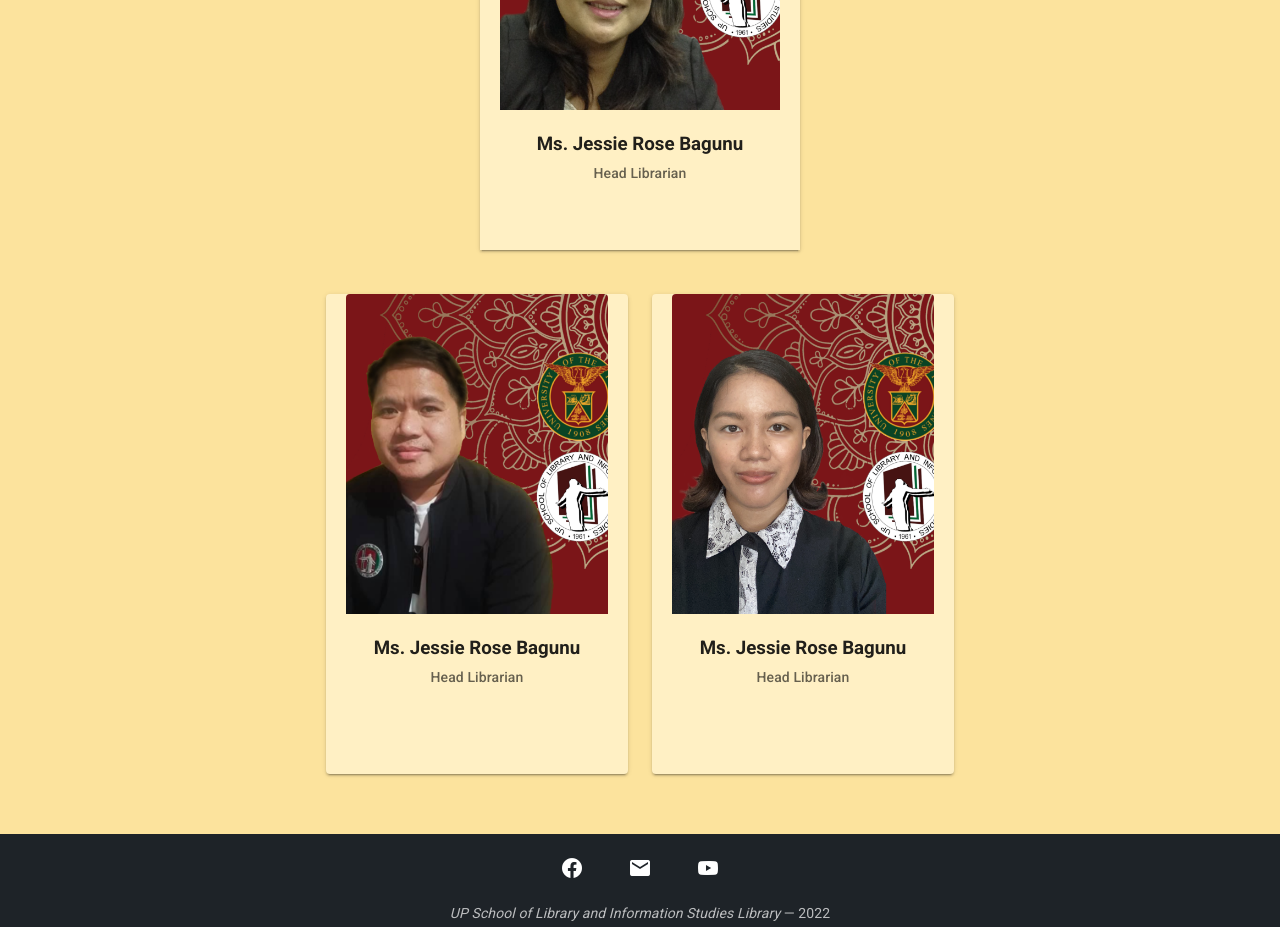
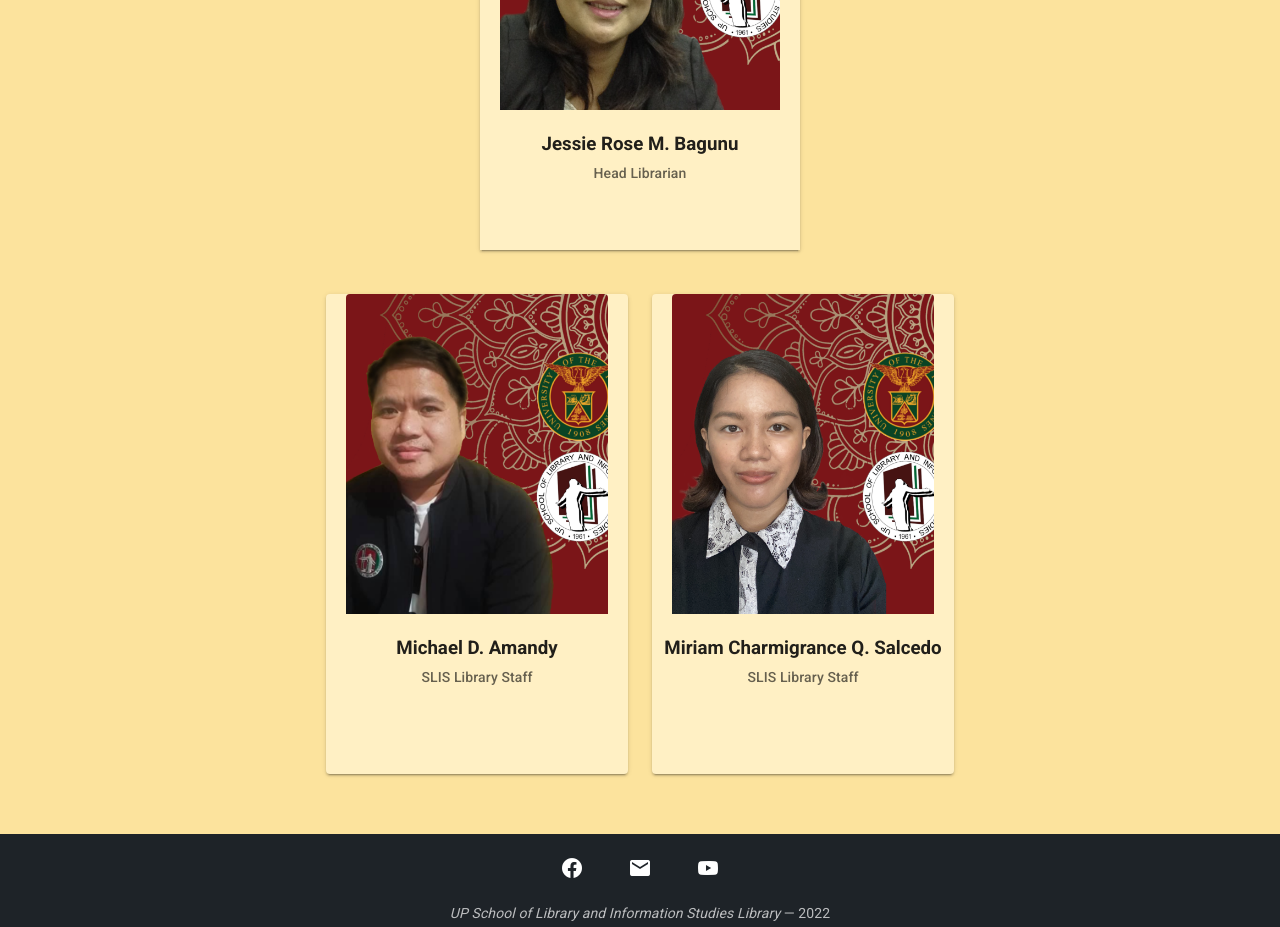
Before and after one commit to ajvtuliao/slis-digihub, a Vue app in the folder frontend/: page /about in a window 1280 px wide. Shown: the part 2180-3107 px from the top of the page. Built offline with nearby package versions, Linux system fonts and the light colour scheme.

Commit message:
edited info on about page and added new details on collections

```diff
--- a/frontend/src/views/AboutView.vue
+++ b/frontend/src/views/AboutView.vue
@@ -118,7 +118,7 @@
         <v-row align="center" justify="center" class="pt-9">
           <v-card color="#fff0c4" max-width="20em" height="30em" tile>
             <v-img height="20em" class="ma-5" src="../assets/New Project (17).png"></v-img>
-            <h3 class="text-center"> Ms. Jessie Rose Bagunu</h3>
+            <h3 class="text-center"> Jessie Rose M. Bagunu</h3>
             <v-card-text align="center" justify="center" class="font-weight-medium mt-n3">Head Librarian</v-card-text>
           </v-card>
         </v-row>
@@ -127,15 +127,15 @@
           <v-col cols="3">
             <v-card color="#fff0c4" max-width="20em" height="30em">
               <v-img height="20em" class="ma-5 pt-16" src="../assets/New Project (18).png"></v-img>
-              <h3 class="text-center"> Ms. Jessie Rose Bagunu</h3>
-              <v-card-text align="center" justify="center" class="font-weight-medium mt-n3">Head Librarian</v-card-text>
+              <h3 class="text-center"> Michael D. Amandy</h3>
+              <v-card-text align="center" justify="center" class="font-weight-medium mt-n3">SLIS Library Staff</v-card-text>
             </v-card>
           </v-col>
           <v-col cols="3">
             <v-card color="#fff0c4" max-width="20em" height="30em" >
               <v-img height="20em" class="ma-5" src="../assets/New Project (19).png"></v-img>
-              <h3 class="text-center"> Ms. Jessie Rose Bagunu</h3>
-            <v-card-text align="center" justify="center" class="font-weight-medium mt-n3">Head Librarian</v-card-text>
+              <h3 class="text-center"> Miriam Charmigrance Q. Salcedo</h3>
+            <v-card-text align="center" justify="center" class="font-weight-medium mt-n3">SLIS Library Staff</v-card-text>
             </v-card>
           </v-col>
           <v-col></v-col>
--- a/frontend/src/views/Collections.vue
+++ b/frontend/src/views/Collections.vue
@@ -21,6 +21,7 @@
                     <thead>
                         <tr>
                             <th class="text-center">Title</th>
+                            <th class="text-center">Author</th>
                             <th class="text-center">Publisher</th>
                             <th class="text-center">Year</th>
                             <th class="text-center">Type</th>
@@ -29,19 +30,23 @@
                     </thead>
                     <tbody>
                         <tr>
-                            <!-- Cover -->
-                            <td>
-
-                            </td>
                             <!-- Title -->
                             <td>
 
                             </td>
-                            <!-- Type -->
+                            <!-- Author -->
+                            <td>
+
+                            </td>
+                            <!-- Publisher -->
                             <td>
 
                             </td>
                             <!-- Year -->
+                            <td>
+
+                            </td>
+                            <!-- Type -->
                             <td>
 
                             </td>
```
